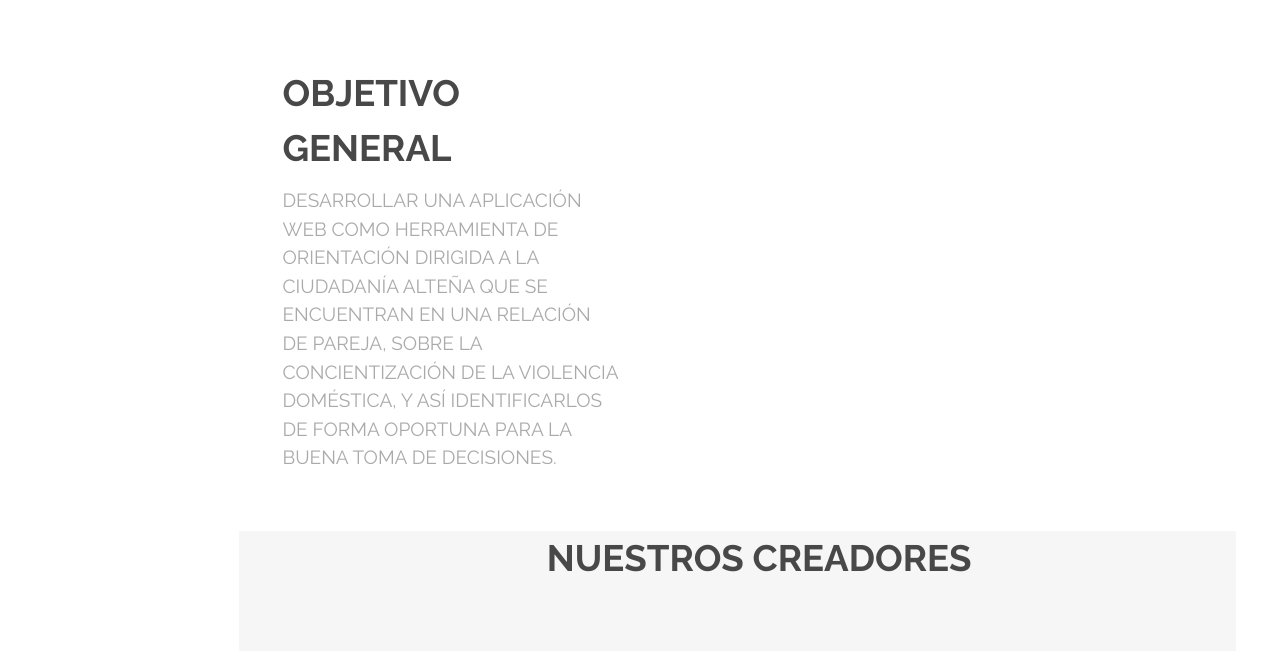
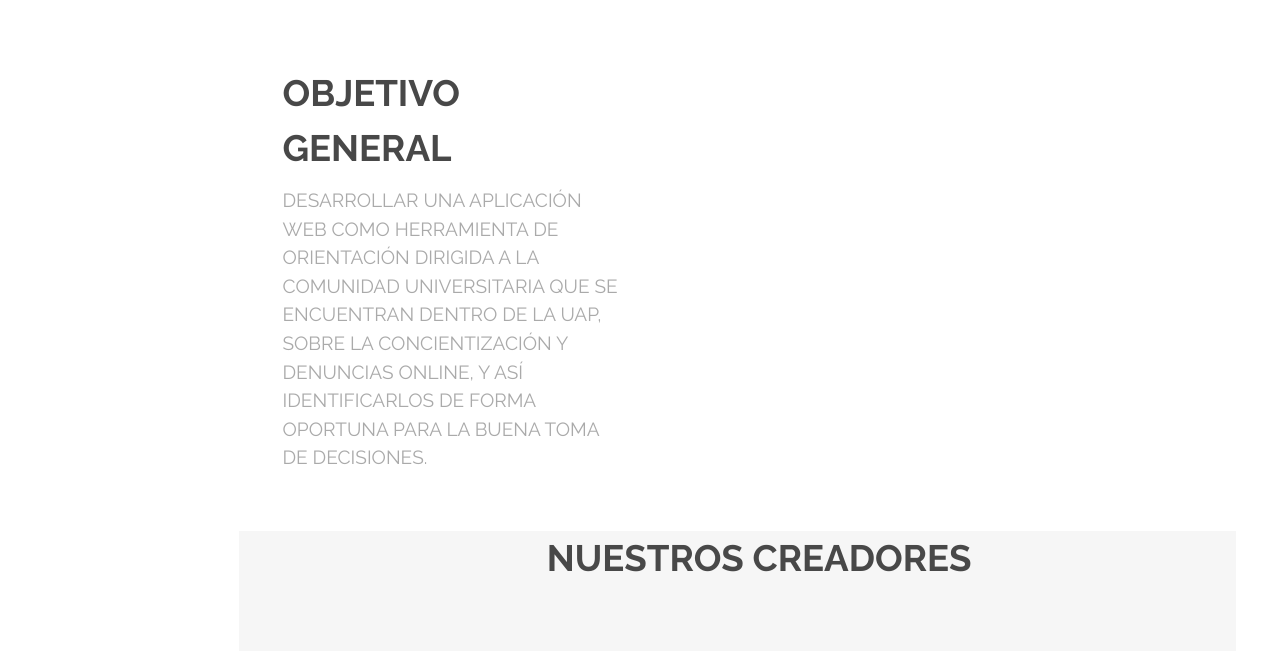
Before and after one commit to jimmyarunivargas/propuestaappviolencia, a plain HTML site: page index.html in a window 1280 px wide. Shown: the part 664-1315 px from the top of the page. Drawn offline with Linux system fonts and the light colour scheme.

Commit message:
Add files via upload

```diff
--- a/index.html
+++ b/index.html
@@ -49,8 +49,8 @@
 								<header class="major">
 									<h2>OBJETIVO GENERAL</h2>
 									<p>	Desarrollar una aplicación web como herramienta de orientación
-										dirigida a la ciudadanía alteña que se encuentran en una relación de pareja, sobre la
-										concientización de la violencia doméstica, y así identificarlos de forma oportuna para
+										dirigida a la comunidad universitaria que se encuentran dentro de la uap, sobre la
+										concientización y denuncias online, y así identificarlos de forma oportuna para
 										la buena toma de decisiones.</p>
 								</header>
 							</div>
```
